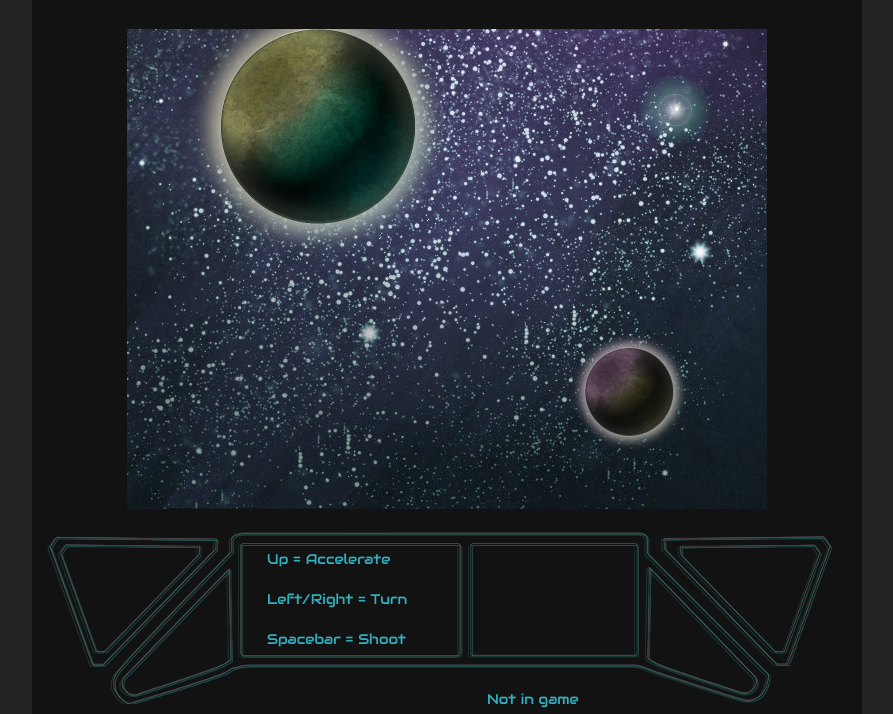
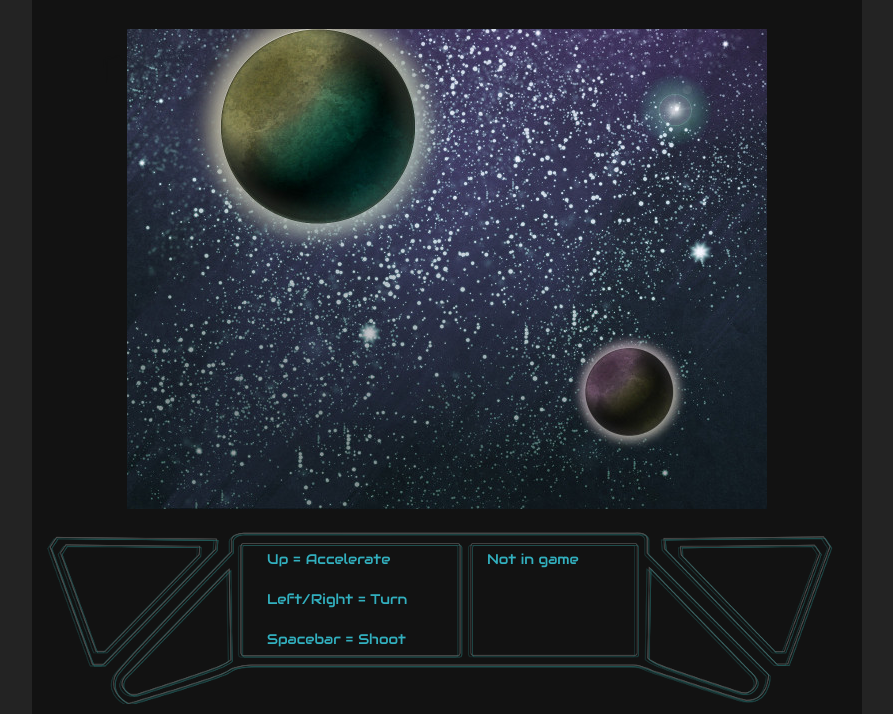
Before and after one commit to avesanen/initialv, a website with bundled scripts: page www/index.html in a window 1280 px wide. Shown: the part 126-840 px from the top of the page, without its empty margins (193-1086 px from the left). Built offline with nearby package versions, Linux system fonts and the light colour scheme; a web font is replaced by a local one.

Commit message:
Fixed statusbar position once again...

```diff
--- a/www/css/style.css
+++ b/www/css/style.css
@@ -54,7 +54,6 @@ html, body, form, fieldset {
 }
 
 #statusdiv{
-    /* TODO: How to get higher? */
 	width: 170px;
 	padding-top: 40px;
 	margin-right: 200px;
@@ -64,8 +63,6 @@ html, body, form, fieldset {
 
 	float: right;
 	text-align: left;
-
-	clear:both;
 }
 
 h1.title{
```
